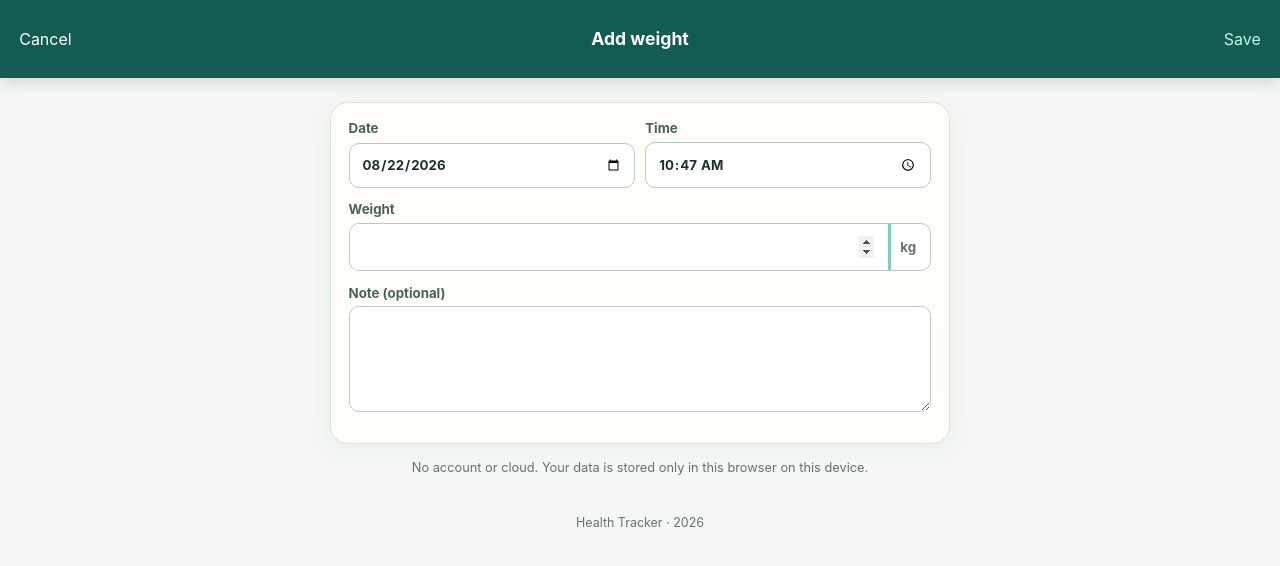
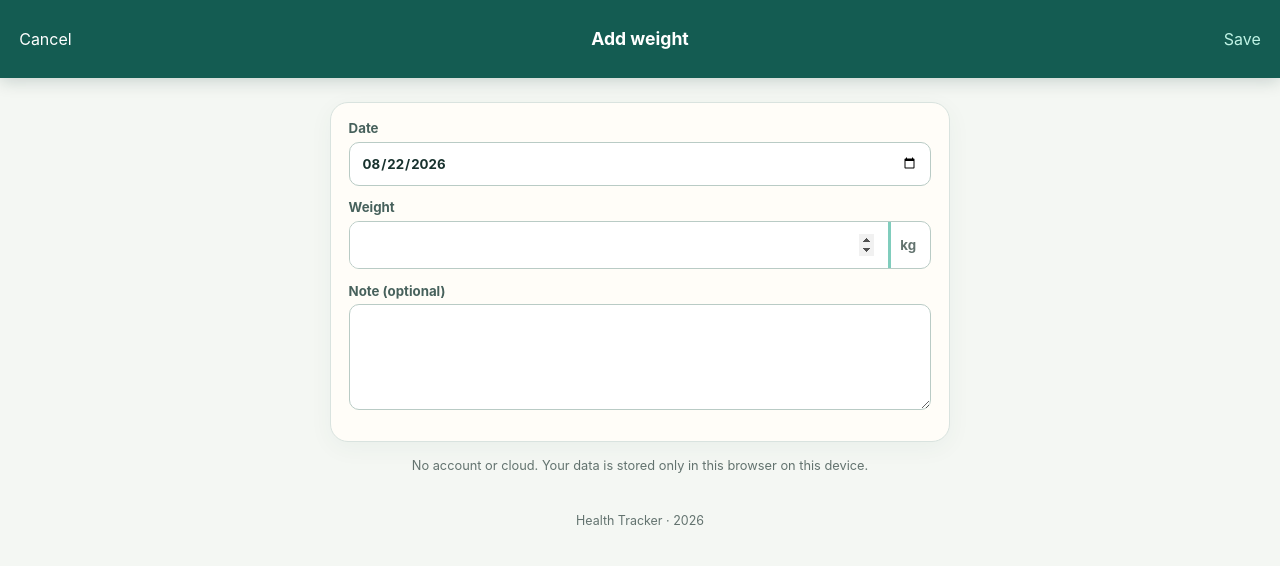
Before and after one commit to Scheronimus/HealthTracker, a React (Vite) app: page / in a window 1280 px wide. Both pictures are taken after a click on the button "Add weight". Shown: the top 566 px of the page. Built offline with nearby package versions, Linux system fonts and the light colour scheme.

Commit message:
Limit weight tracking to one entry per day

```diff
--- a/src/App.jsx
+++ b/src/App.jsx
@@ -73,7 +73,7 @@ export default function App() {
       <History measurements={measurements} language={language} onEdit={openEntry} t={t} />
     </main>}
     {screen === 'entry' && <main className="entry-screen">
-      <EntryForm key={editing?.id ?? 'new'} editing={editing} onSave={save} onDelete={deleteItem} t={t} />
+      <EntryForm key={editing?.id ?? 'new'} editing={editing} measurements={measurements} onSave={save} onDelete={deleteItem} t={t} />
       <p className="entry-privacy">{t('privacyBody')}</p>
     </main>}
     {screen === 'settings' && <main className="settings-screen">
--- a/src/components/EntryForm.jsx
+++ b/src/components/EntryForm.jsx
@@ -1,11 +1,9 @@
 import { useEffect, useState } from 'react'
 import { createWeightMeasurement } from '../data/schema.js'
-import { localFormValues, toIsoTimestamp } from '../utils/date.js'
+import { hasWeightOnDate, localDateValue, toDateTimestamp } from '../utils/date.js'
 
-export function EntryForm({ editing, onSave, onDelete, t }) {
-  const initial = localFormValues(editing?.timestamp)
-  const [date, setDate] = useState(initial.date)
-  const [time, setTime] = useState(initial.time)
+export function EntryForm({ editing, measurements, onSave, onDelete, t }) {
+  const [date, setDate] = useState(localDateValue(editing?.timestamp))
   const [weight, setWeight] = useState(editing?.value ?? '')
   const [note, setNote] = useState(editing?.note ?? '')
   const [error, setError] = useState('')
@@ -14,17 +12,15 @@ export function EntryForm({ editing, onSave, onDelete, t }) {
   function submit(event) {
     event.preventDefault()
     const value = Number(weight)
-    const timestamp = toIsoTimestamp(date, time)
+    const timestamp = toDateTimestamp(date)
     if (!timestamp || !Number.isFinite(value) || value <= 0 || value > 1000) { setError(t('required')); return }
+    if (hasWeightOnDate(measurements, date, editing?.id)) { setError(t('oneWeightPerDay')); return }
     const next = createWeightMeasurement({ value, timestamp, note })
     onSave(editing ? { ...next, id: editing.id } : next)
   }
 
   return <form id="entry-form" className="entry-form card" onSubmit={submit}>
-    <div className="form-grid">
-      <label>{t('date')}<input type="date" value={date} onChange={(event) => setDate(event.target.value)} required /></label>
-      <label>{t('time')}<input type="time" value={time} onChange={(event) => setTime(event.target.value)} required /></label>
-    </div>
+    <label>{t('date')}<input type="date" value={date} onChange={(event) => { setDate(event.target.value); setError('') }} required /></label>
     <label>{t('weight')}<span className="weight-input"><input id="weight" type="number" inputMode="decimal" min="0.1" max="1000" step="0.1" value={weight} onChange={(event) => setWeight(event.target.value)} required /><span>kg</span></span></label>
     <label>{t('note')}<textarea value={note} maxLength="1000" rows="5" onChange={(event) => setNote(event.target.value)} /></label>
     {error && <p className="error" role="alert">{error}</p>}
--- a/src/components/History.jsx
+++ b/src/components/History.jsx
@@ -1,4 +1,4 @@
-import { formatDateTime } from '../utils/date.js'
+import { formatDate } from '../utils/date.js'
 
 export function History({ measurements, language, onEdit, t }) {
   return <section className="history">
@@ -6,8 +6,8 @@ export function History({ measurements, language, onEdit, t }) {
     {!measurements.length && <div className="empty card"><span>↗</span><p>{t('noEntries')}</p></div>}
     <div className="entry-list">{measurements.map((item, index) => {
       const change = index < measurements.length - 1 ? item.value - measurements[index + 1].value : null
-      return <button className="entry entry-link card" type="button" key={item.id} onClick={() => onEdit(item)} aria-label={`${t('editAction')}: ${formatDateTime(item.timestamp, language)}, ${item.value.toFixed(1)} kg`}>
-        <div><time dateTime={item.timestamp}>{formatDateTime(item.timestamp, language)}</time>{item.note && <p>{item.note}</p>}</div>
+      return <button className="entry entry-link card" type="button" key={item.id} onClick={() => onEdit(item)} aria-label={`${t('editAction')}: ${formatDate(item.timestamp, language)}, ${item.value.toFixed(1)} kg`}>
+        <div><time dateTime={item.timestamp}>{formatDate(item.timestamp, language)}</time>{item.note && <p>{item.note}</p>}</div>
         <strong>{item.value.toFixed(1)} <small>kg</small>{change !== null && <em className={change <= 0 ? 'down' : 'up'}>{change > 0 ? '+' : ''}{change.toFixed(1)}</em>}</strong>
         <span className="entry-chevron" aria-hidden="true">›</span>
       </button>
--- a/src/components/WeightChart.jsx
+++ b/src/components/WeightChart.jsx
@@ -1,6 +1,6 @@
 import { useId, useMemo, useState } from 'react'
 import { chartGeometry, nearestPointIndex } from '../utils/chart.js'
-import { formatDateTime } from '../utils/date.js'
+import { formatDate } from '../utils/date.js'
 
 const WIDTH = 800
 const HEIGHT = 400
@@ -33,7 +33,7 @@ export function WeightChart({ measurements, language, span, onSpanChange, t }) {
     setActiveIndex(Math.max(0, Math.min(points.length - 1, next)))
   }
 
-  const activeText = active ? `${formatDateTime(active.timestamp, language)}, ${active.value.toFixed(1)} kg` : t('chartDescription', { count: points.length })
+  const activeText = active ? `${formatDate(active.timestamp, language)}, ${active.value.toFixed(1)} kg` : t('chartDescription', { count: points.length })
 
   return <section className="weight-chart card" aria-labelledby="chart-title">
     <div className="chart-header">
@@ -56,7 +56,7 @@ export function WeightChart({ measurements, language, span, onSpanChange, t }) {
             <rect className="chart-navigation" x="0" y="0" width={WIDTH} height={HEIGHT} tabIndex="0" role="slider" aria-label={t('chartNavigation')} aria-valuemin="0" aria-valuemax={points.length - 1} aria-valuenow={activeIndex ?? points.length - 1} aria-valuetext={activeText} onFocus={() => setActiveIndex((current) => current ?? points.length - 1)} onKeyDown={navigate} onPointerDown={(event) => { event.currentTarget.setPointerCapture?.(event.pointerId); selectAtPointer(event) }} onPointerMove={selectAtPointer} />
           </g>
         </svg>
-        {active && <div className="chart-tooltip"><strong>{active.value.toFixed(1)} kg</strong><span>{formatDateTime(active.timestamp, language)}</span>{active.note && <small>{active.note}</small>}</div>}
+        {active && <div className="chart-tooltip"><strong>{active.value.toFixed(1)} kg</strong><span>{formatDate(active.timestamp, language)}</span>{active.note && <small>{active.note}</small>}</div>}
       </div>
       <p className="chart-caption">{t('visibleEntries', { count: points.length })}</p>
     </>}
--- a/src/utils/date.js
+++ b/src/utils/date.js
@@ -1,20 +1,20 @@
 const locales = { en: 'en-GB', es: 'es-ES', de: 'de-DE', fr: 'fr-FR' }
-
-export function formatDateTime(timestamp, language) {
-  return new Intl.DateTimeFormat(locales[language], { dateStyle: 'medium', timeStyle: 'short' }).format(new Date(timestamp))
-}
 
 export function formatDate(timestamp, language) {
   return new Intl.DateTimeFormat(locales[language], { dateStyle: 'medium' }).format(new Date(timestamp))
 }
 
-export function localFormValues(timestamp = new Date().toISOString()) {
+export function localDateValue(timestamp = new Date().toISOString()) {
   const date = new Date(timestamp)
   const local = new Date(date.getTime() - date.getTimezoneOffset() * 60000).toISOString()
-  return { date: local.slice(0, 10), time: local.slice(11, 16) }
+  return local.slice(0, 10)
 }
 
-export function toIsoTimestamp(date, time) {
-  const parsed = new Date(`${date}T${time}`)
+export function toDateTimestamp(date) {
+  const parsed = new Date(`${date}T12:00:00`)
   return Number.isNaN(parsed.getTime()) ? null : parsed.toISOString()
 }
+
+export function hasWeightOnDate(measurements, date, excludedId = null) {
+  return measurements.some((item) => item.type === 'weight' && item.id !== excludedId && localDateValue(item.timestamp) === date)
+}
```
Also changed, not shown: src/i18n.js, 3 other files (tests, documents, lock files or other folders).
